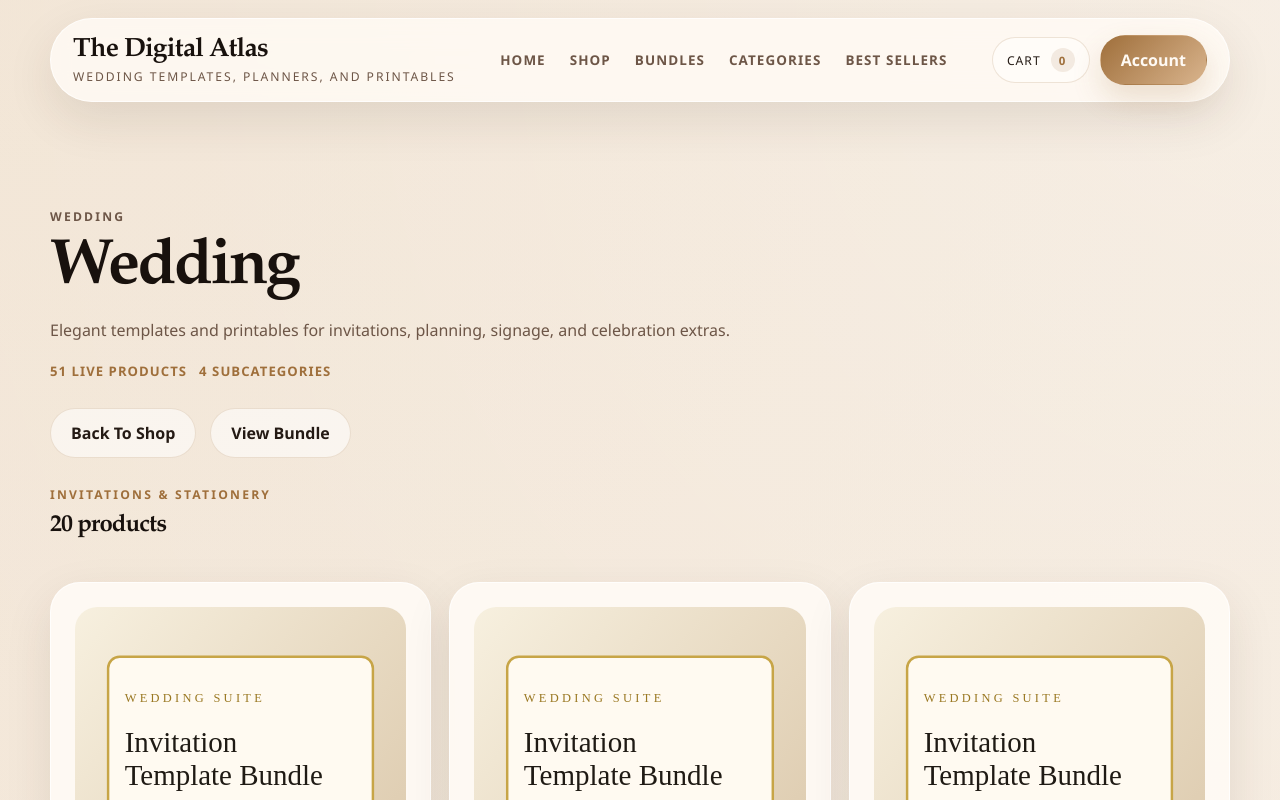
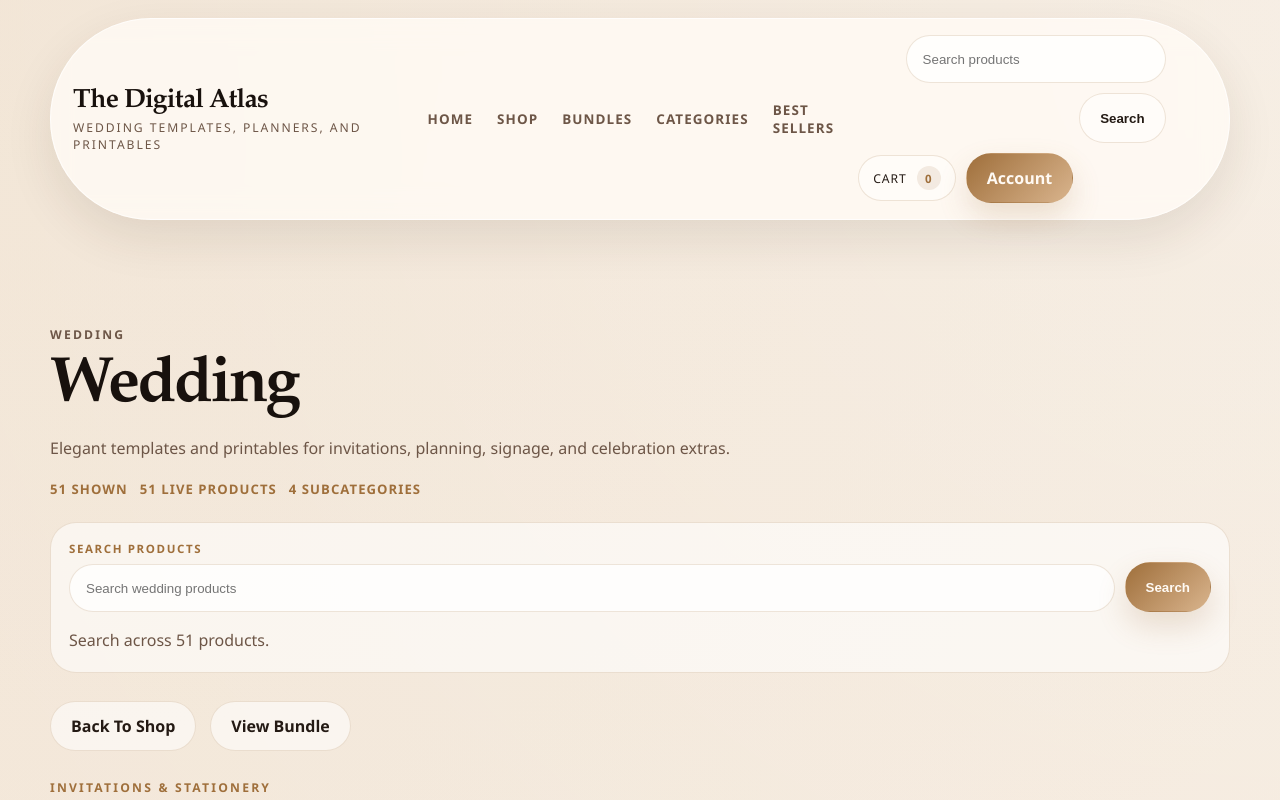
Before and after one commit to testwithmsk-sat/atlas, a Next.js app in the folder atlas-next/: page /shop/wedding in a window 1280 px wide. Shown: the top 800 px of the page. Built offline with nearby package versions, Linux system fonts and the light colour scheme.

Commit message:
Add product search to storefront

```diff
--- a/atlas-next/app/globals.css
+++ b/atlas-next/app/globals.css
@@ -179,6 +179,80 @@ img {
 .header-actions {
   gap: 10px;
   align-items: center;
+  flex-wrap: wrap;
+}
+
+.site-search-form,
+.catalog-search-form {
+  display: flex;
+  align-items: end;
+  gap: 10px;
+  flex-wrap: wrap;
+}
+
+.site-search-form {
+  justify-content: flex-end;
+}
+
+.site-search-field,
+.catalog-search-field {
+  display: grid;
+  gap: 8px;
+}
+
+.site-search-field {
+  min-width: min(100%, 260px);
+}
+
+.catalog-search-field {
+  flex: 1 1 320px;
+}
+
+.site-search-label,
+.catalog-search-label {
+  color: var(--accent);
+  font-size: 0.72rem;
+  font-weight: 800;
+  text-transform: uppercase;
+  letter-spacing: 0.14em;
+}
+
+.site-search-label {
+  position: absolute;
+  width: 1px;
+  height: 1px;
+  padding: 0;
+  margin: -1px;
+  overflow: hidden;
+  clip: rect(0, 0, 0, 0);
+  white-space: nowrap;
+  border: 0;
+}
+
+.site-search-input,
+.catalog-search-input {
+  min-height: 48px;
+  width: 100%;
+  padding: 12px 16px;
+  border: 1px solid var(--line);
+  border-radius: 999px;
+  background: rgba(255, 255, 255, 0.76);
+  color: var(--text);
+}
+
+.site-search-input {
+  min-width: min(100%, 240px);
+}
+
+.site-search-input:focus,
+.catalog-search-input:focus {
+  outline: 2px solid rgba(159, 111, 59, 0.2);
+  outline-offset: 2px;
+  border-color: var(--line-strong);
+}
+
+.site-search-button {
+  min-height: 48px;
 }
 
 .nav-pill,
@@ -663,6 +737,19 @@ img {
   margin-bottom: 28px;
 }
 
+.catalog-search-panel {
+  margin-top: 24px;
+  padding: 18px;
+  border: 1px solid var(--line);
+  border-radius: 26px;
+  background: rgba(255, 255, 255, 0.58);
+}
+
+.catalog-search-summary {
+  margin: 14px 0 0;
+  color: var(--muted);
+}
+
 .category-page-intro {
   max-width: none;
 }
--- a/atlas-next/app/shop/[category]/page.js
+++ b/atlas-next/app/shop/[category]/page.js
@@ -1,7 +1,8 @@
 import Link from "next/link";
+import { CatalogSearchForm } from "@/components/catalog-search-form";
 import { notFound } from "next/navigation";
 import { ProductCard } from "@/components/product-card";
-import { getCategoryPageData } from "@/lib/catalog";
+import { getCategoryPageData, searchProducts } from "@/lib/catalog";
 import { categoryDirectory } from "@/lib/catalog-taxonomy";
 
 export async function generateStaticParams() {
@@ -22,13 +23,22 @@ export async function generateMetadata({ params }) {
   };
 }
 
-export default async function CategoryPage({ params }) {
+export default async function CategoryPage({ params, searchParams }) {
   const { category: categorySlug } = await params;
+  const resolvedSearchParams = await searchParams;
+  const searchQuery = typeof resolvedSearchParams?.q === "string" ? resolvedSearchParams.q.trim() : "";
   const categoryPage = await getCategoryPageData(categorySlug);
 
   if (!categoryPage) notFound();
 
   const { category } = categoryPage;
+  const filteredGroups = categoryPage.groups
+    .map((group) => ({
+      ...group,
+      products: searchProducts(group.products, searchQuery)
+    }))
+    .filter((group) => group.products.length > 0);
+  const filteredCount = filteredGroups.reduce((total, group) => total + group.products.length, 0);
 
   return (
     <section className="section-block">
@@ -37,9 +47,17 @@ export default async function CategoryPage({ params }) {
         <h1>{category.name}</h1>
         <p>{category.description}</p>
         <div className="category-page-meta">
+          <span>{filteredCount} shown</span>
           <span>{categoryPage.liveCount} live products</span>
           <span>{category.subcategories.length} subcategories</span>
         </div>
+        <CatalogSearchForm
+          action={`/shop/${category.slug}`}
+          query={searchQuery}
+          totalCount={categoryPage.liveCount}
+          resultCount={filteredCount}
+          placeholder={`Search ${category.name.toLowerCase()} products`}
+        />
         <div className="hero-actions">
           <Link className="button button-secondary" href="/shop">
             Back To Shop
@@ -56,9 +74,15 @@ export default async function CategoryPage({ params }) {
           <h3>No live products are published in this category yet.</h3>
           <p>This category is part of the wider catalog plan, but the wedding collection is the only live launch right now.</p>
         </article>
+      ) : filteredGroups.length === 0 ? (
+        <article className="info-card empty-state-card">
+          <p className="eyebrow">No Matches</p>
+          <h3>No {category.name.toLowerCase()} products matched "{searchQuery}".</h3>
+          <p>Try a broader keyword like invitation, planner, bundle, checklist, or spreadsheet.</p>
+        </article>
       ) : (
         <div className="subcategory-section-list">
-          {categoryPage.groups.map((group) => (
+          {filteredGroups.map((group) => (
             <section className="subcategory-section" key={group.subcategory.slug}>
               <div className="section-heading">
                 <div>
--- /dev/null
+++ b/atlas-next/components/catalog-search-form.js
@@ -0,0 +1,41 @@
+import Link from "next/link";
+
+export function CatalogSearchForm({
+  action = "/shop",
+  query = "",
+  totalCount = 0,
+  resultCount = 0,
+  placeholder = "Search by product name, type, or keyword"
+}) {
+  const hasQuery = query.trim().length > 0;
+  const summary = hasQuery
+    ? `${resultCount} of ${totalCount} products match "${query}".`
+    : `Search across ${totalCount} products.`;
+
+  return (
+    <div className="catalog-search-panel">
+      <form className="catalog-search-form" action={action} role="search">
+        <label className="catalog-search-field">
+          <span className="catalog-search-label">Search products</span>
+          <input
+            className="catalog-search-input"
+            type="search"
+            name="q"
+            defaultValue={query}
+            placeholder={placeholder}
+            autoComplete="off"
+          />
+        </label>
+        <button className="button button-primary" type="submit">
+          Search
+        </button>
+        {hasQuery ? (
+          <Link className="button button-secondary" href={action}>
+            Clear
+          </Link>
+        ) : null}
+      </form>
+      <p className="catalog-search-summary">{summary}</p>
+    </div>
+  );
+}
--- a/atlas-next/components/site-header.js
+++ b/atlas-next/components/site-header.js
@@ -30,6 +30,21 @@ export function SiteHeader() {
       </nav>
 
       <div className="header-actions">
+        <form className="site-search-form" action="/shop" role="search">
+          <label className="site-search-field">
+            <span className="site-search-label">Search products</span>
+            <input
+              className="site-search-input"
+              type="search"
+              name="q"
+              placeholder="Search products"
+              autoComplete="off"
+            />
+          </label>
+          <button className="button button-secondary site-search-button" type="submit">
+            Search
+          </button>
+        </form>
         <Link className="nav-pill nav-pill--cart" href="/cart">
           Cart
           <span>{itemCount}</span>
```
Also changed, not shown: atlas-next/app/shop/page.js (+32 -6 lines), atlas-next/lib/catalog.js.
